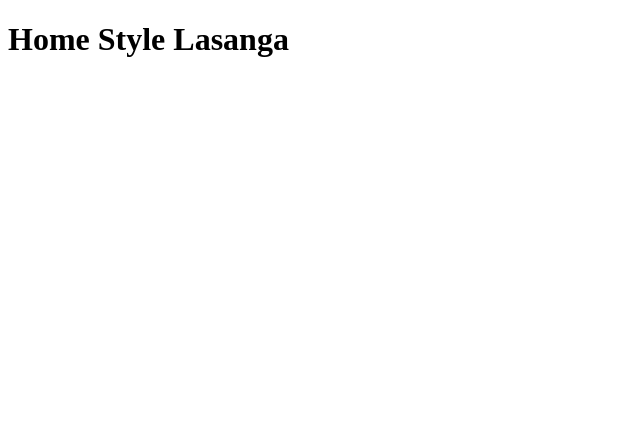
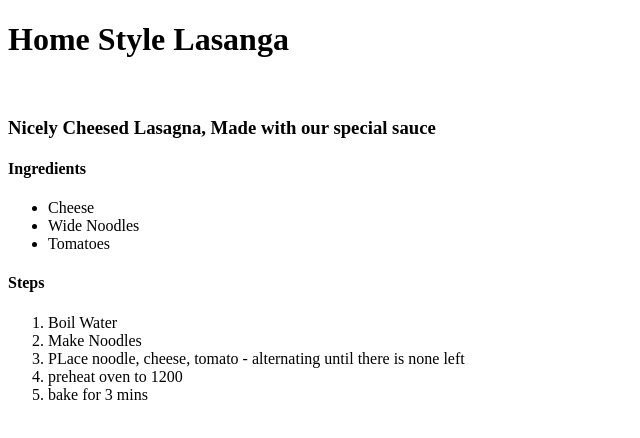
Before and after one commit to JoeAdames/odin-recipes, a plain HTML site: page recipes/lasagna.html in a window 1280 px wide. Shown: the whole page, without its empty margins (0-640 px from the left). Drawn offline with Linux system fonts and the light colour scheme.

Commit message:
Add container of recipe content to lasagna.html
lasagna.html contained only a heading, insert content that contains,
an Image, Description, Ingredients, and Steps to complete

```diff
--- a/recipes/lasagna.html
+++ b/recipes/lasagna.html
@@ -7,5 +7,23 @@
 </head>
 <body>
     <h1>Home Style Lasanga</h1>
+    <div class="container">
+        <img src="" alt="">
+        <h3>Nicely Cheesed Lasagna, Made with our special sauce</h3>
+        <h4>Ingredients</h4>
+        <ul>
+            <li>Cheese</li>
+            <li>Wide Noodles</li>
+            <li>Tomatoes</li>
+        </ul>
+        <h4>Steps</h4>
+        <ol>
+            <li>Boil Water</li>
+            <li>Make Noodles</li>
+            <li>PLace noodle, cheese, tomato - alternating until there is none left</li>
+            <li>preheat oven to 1200</li>
+            <li>bake for 3 mins</li>
+        </ol>
+    </div>
 </body>
 </html>
```
